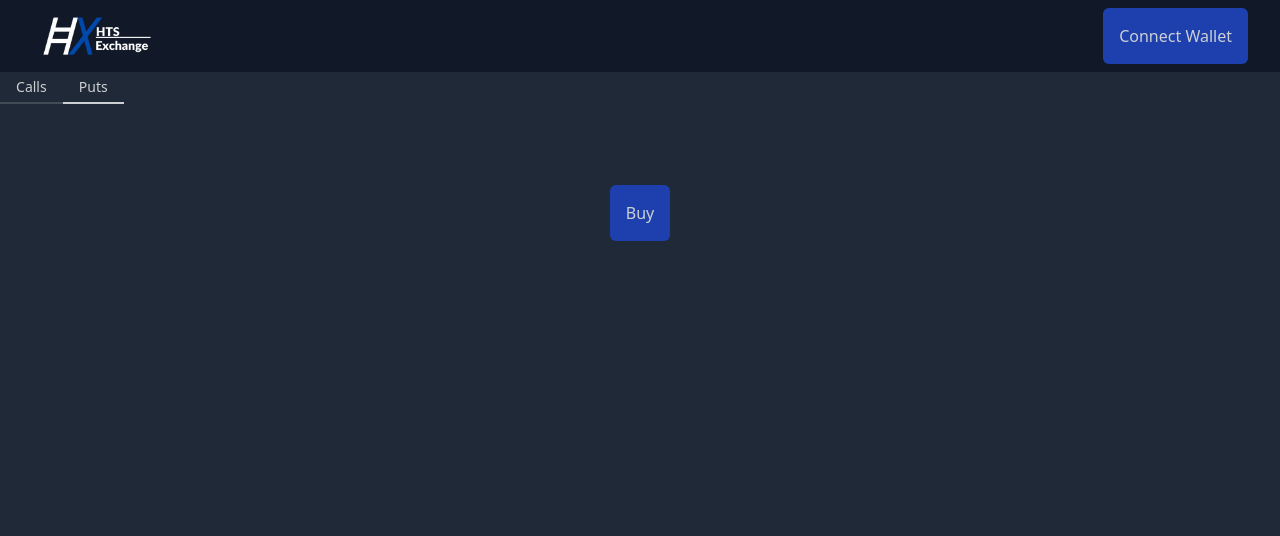
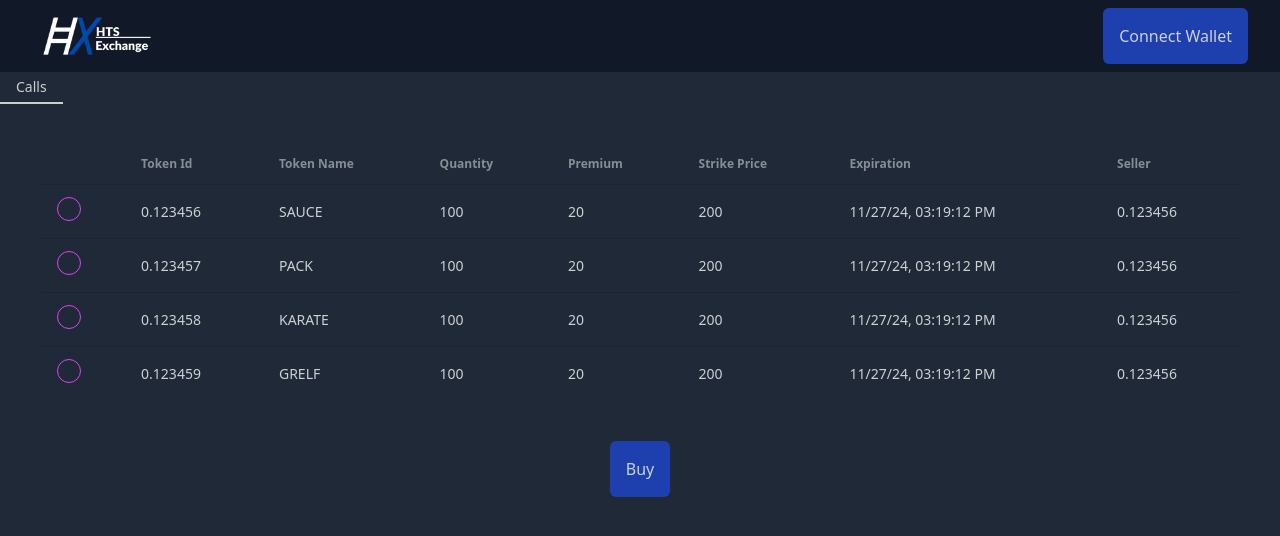
Before and after one commit to hhe44/hts-exchange, a React (Create React App) app: page / in a window 1280 px wide. Shown: the top 536 px of the page. Built offline with nearby package versions, Linux system fonts and the light colour scheme.

Commit message:
little tweaks

```diff
--- a/src/App.tsx
+++ b/src/App.tsx
@@ -80,6 +80,7 @@ const App = () => {
           role="tab"
           className="tab"
           aria-label="Calls"
+          defaultChecked
         />
         <div role="tabpanel" className="tab-content p-10">
           <Table
@@ -88,14 +89,14 @@ const App = () => {
             handleRadioChange={handleRadioChange}
           />
         </div>
-        <input
+        {/* <input
           type="radio"
           name="optionTabs"
           role="tab"
           className="tab"
           aria-label="Puts"
           defaultChecked
-        />
+        /> */}
         <div role="tabpanel" className="tab-content p-10"></div>
       </div>
 
--- a/src/components/OptionsTable.tsx
+++ b/src/components/OptionsTable.tsx
@@ -47,7 +47,7 @@ const Table: React.FC<TableProps> = ({ columns, data, handleRadioChange }) => {
                   <div>
                     {column.key === "expiry"
                       ? formatTimestamp(item[column.key])
-                      : column.key === "name"
+                      : column.key === "tokenName"
                       ? item[column.key].toUpperCase()
                       : item[column.key]}
                   </div>
```
